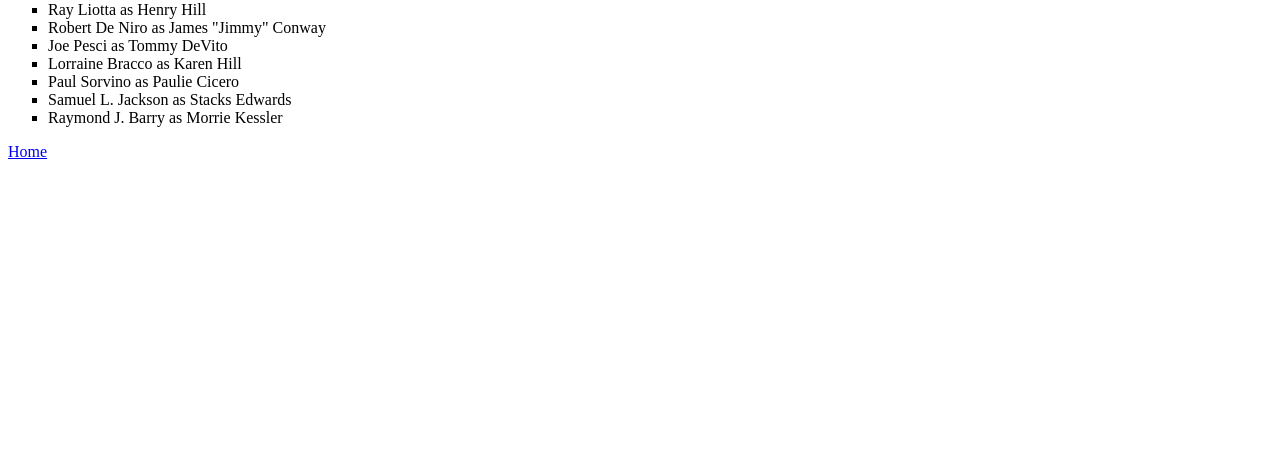
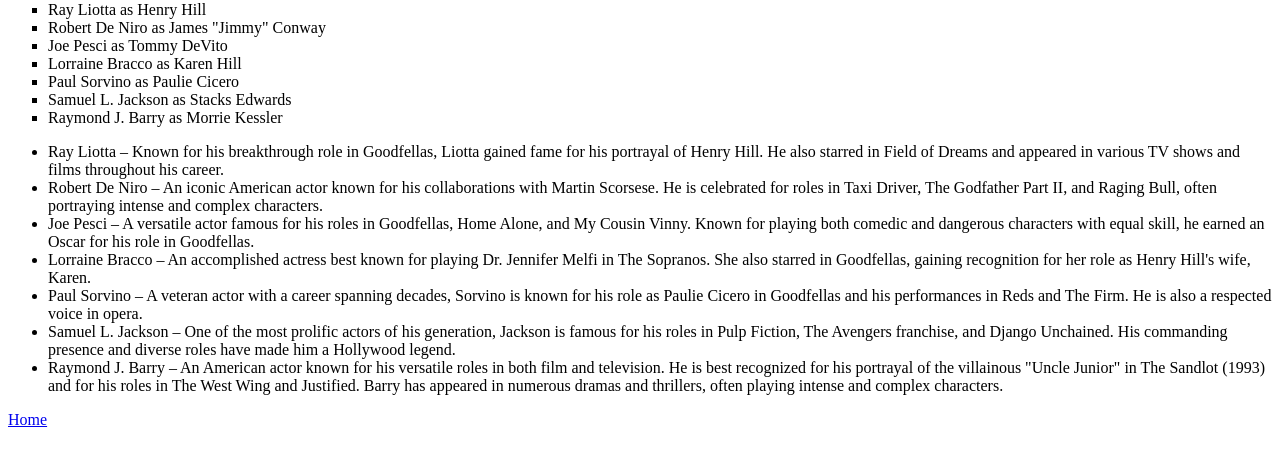
Before and after one commit to junocodex/week-1-html-lab-1, a plain HTML site: page cast.html in a window 1280 px wide. Shown: the part 79-542 px from the top of the page. Drawn offline with Linux system fonts and the light colour scheme.

Commit message:
added img to index, completed cast

```diff
--- a/cast.html
+++ b/cast.html
@@ -16,6 +16,50 @@
       <li>Samuel L. Jackson as Stacks Edwards</li>
       <li>Raymond J. Barry as Morrie Kessler</li>
     </ul>
+
+    <ul>
+      <li>
+        Ray Liotta – Known for his breakthrough role in Goodfellas, Liotta
+        gained fame for his portrayal of Henry Hill. He also starred in Field of
+        Dreams and appeared in various TV shows and films throughout his career.
+      </li>
+      <li>
+        Robert De Niro – An iconic American actor known for his collaborations
+        with Martin Scorsese. He is celebrated for roles in Taxi Driver, The
+        Godfather Part II, and Raging Bull, often portraying intense and complex
+        characters.
+      </li>
+      <li>
+        Joe Pesci – A versatile actor famous for his roles in Goodfellas, Home
+        Alone, and My Cousin Vinny. Known for playing both comedic and dangerous
+        characters with equal skill, he earned an Oscar for his role in
+        Goodfellas.
+      </li>
+      <li>
+        Lorraine Bracco – An accomplished actress best known for playing Dr.
+        Jennifer Melfi in The Sopranos. She also starred in Goodfellas, gaining
+        recognition for her role as Henry Hill's wife, Karen.
+      </li>
+      <li>
+        Paul Sorvino – A veteran actor with a career spanning decades, Sorvino
+        is known for his role as Paulie Cicero in Goodfellas and his
+        performances in Reds and The Firm. He is also a respected voice in
+        opera.
+      </li>
+      <li>
+        Samuel L. Jackson – One of the most prolific actors of his generation,
+        Jackson is famous for his roles in Pulp Fiction, The Avengers franchise,
+        and Django Unchained. His commanding presence and diverse roles have
+        made him a Hollywood legend.
+      </li>
+      <li>
+        Raymond J. Barry – An American actor known for his versatile roles in
+        both film and television. He is best recognized for his portrayal of the
+        villainous "Uncle Junior" in The Sandlot (1993) and for his roles in The
+        West Wing and Justified. Barry has appeared in numerous dramas and
+        thrillers, often playing intense and complex characters.
+      </li>
+    </ul>
     <a href="index.html">Home</a>
   </body>
 </html>
```
Also changed, not shown: index.html (+6 -0 lines).
